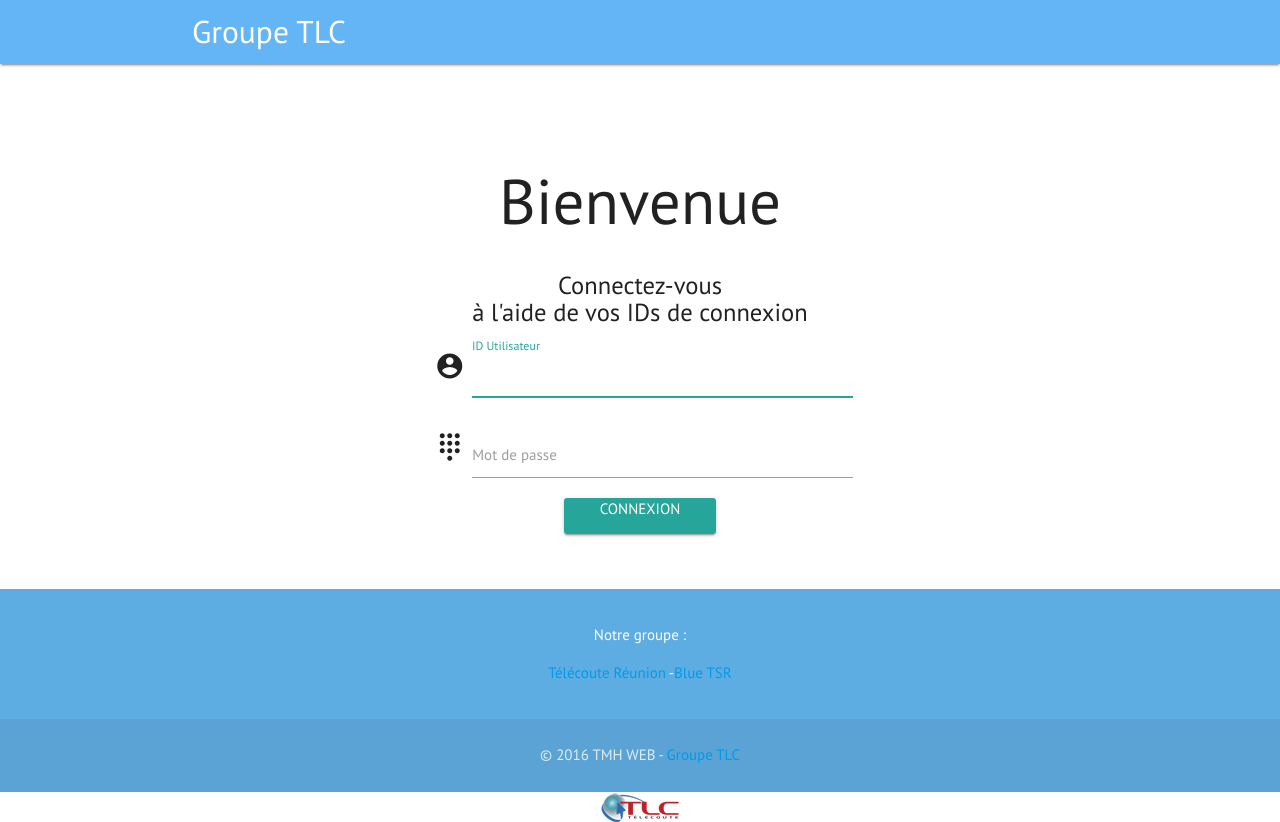
After one commit to Sweezy974/commande, a PHP site: template views/login/index.html.twig in a window 1280 px wide. The commit adds this page. Run offline with PHP 8.4, Linux system fonts and the light colour scheme; the template is opened without the code that fills it, so the values that code supplies are empty; some libraries are stand-ins or nearby versions.

Commit message:
17h 26/06

```diff
--- a/views/base/navbar.html.twig
+++ b/views/base/navbar.html.twig
@@ -74,7 +74,7 @@ nav ul a:hover {
             <!-- <li><a href="#!">Déclarer un bug</a></li> -->
 
             <li class="divider"></li>
-            <li><a href="./?action=logout"><i class="fa fa-sign-out"></i>Déconnexion</a></li>
+            <li><a href="./c?=index&t=logout"><i class="fa fa-sign-out"></i>Déconnexion</a></li>
           </ul>
         </li>
           <?php echo $AdmBtnHTML; ?>
--- /dev/null
+++ b/views/login/index.html.twig
@@ -0,0 +1,151 @@
+<!-- Verification de Session -->
+<!-- <?php
+require_once('app/config.php');
+$monUrl = "http://".$_SERVER['HTTP_HOST'].$_SERVER['REQUEST_URI'];
+if ($_GET['action'] == "logout"){
+  session_destroy();
+}
+if ($_SESSION['open']!=1)
+{
+  if (isset($_POST['login']) && isset($_POST['password'])){
+    $req =  $bdd->prepare('select * from users where login = \''.$_POST['login'].'\' and pwd = \''.md5($_POST['password']).'\' ');
+    $req->execute();
+    $res = $req->rowCount();
+
+    if ($res >= 1){
+      $resId = $req->fetchAll();
+      // MAJ dernière date de connexion dans BDD
+      $reqlast = $bdd->prepare('update users set last = NOW() where id = \''.$resId[0]['id'].'\'');
+      $reqlast->execute();
+      // reccup. infos dans la table users dans BDD
+      $req =  $bdd->prepare('select * from users where id = \''.$resId[0]['id'].'\'');
+      $req->execute();
+      $resSession = $req->fetchAll();
+      $_SESSION['id_group'] =  $resSession[0]['id_group'];
+      $_SESSION['login'] =  $resSession[0]['login'];
+      $_SESSION['nom'] =  $resSession[0]['nom'];
+      $_SESSION['prenom'] =  $resSession[0]['prenom'];
+      $_SESSION['last'] =  $resSession[0]['last'];
+      $_SESSION['droits'] =  $resSession[0]['droits'];
+      $_SESSION['id'] =  $resSession[0]['id'];
+      $_SESSION['mail'] =  $resSession[0]['mail'];
+      $_SESSION['open'] = 1;
+      if (strstr($monUrl, "index.php")){
+        header('location: home.php');
+      }
+      else{
+        header('location: '.$monUrl);
+        // echo $:monUrl;
+      }
+      // header('location: home.php');
+      // var_dump($_SESSION);
+    }
+    else{$error = "Erreur de connexion"; echo $error;}
+
+  }
+}
+
+elseif($_SESSION['open'] == 1){
+        header('location: home.php');
+}
+
+else {}
+
+
+?> -->
+{% include 'base/layout.html.twig'%}
+<!--first page -->
+
+<body class="white" style="background:white!important;">
+  <nav class="blue lighten-2">
+    <div class="nav-wrapper">
+      <div class="container">
+
+        <a href="http://telecoute.re/" class="brand-logo">Groupe TLC</a>
+        <!--
+        <ul id="nav-mobile" class="right hide-on-med-and-down">
+        <li><a href="sass.html">Sass</a></li>
+        <li><a href="badges.html">Components</a></li>
+        <li><a href="collapsible.html">JavaScript</a></li>
+      </ul>
+
+    -->
+
+  </div>
+</div>
+</nav>
+
+<div class="container" >
+  <div class="row">
+
+
+    <div class=" col s12 center ">
+      <h1 style="padding-top:70px!important;">Bienvenue </h1>
+    </div>
+
+
+    <div class="col s12 container center">
+
+      <form class="col s6 offset-s3" method="post" action="/?c=index&t=login">
+
+        <h5>Connectez-vous <br> à l'aide de vos IDs de connexion</h5>
+
+        <div class="row">
+
+
+
+          <div class="input-field col s12">
+            <i class="material-icons prefix">account_circle</i>
+            <input  required class="center" id="icon_prefix" type="text" class="validate" name="login" id="username" autofocus>
+            <label for="icon_prefix">ID Utilisateur</label>
+          </div>
+
+
+
+
+          <div class="input-field col s12">
+            <i class="material-icons prefix">dialpad</i>
+            <input required  class="center" id="icon_telephone" type="password" class="validate" name="password" id="password">
+            <label for="icon_telephone">Mot de passe</label>
+          </div>
+
+          <div class="col s12">
+            <input type="submit" class="waves-effect waves-light btn" value="Connexion">
+          </div>
+
+        </div>
+
+      </form>
+    </div>
+
+
+
+  </div>
+</div>
+
+<footer class="page-footer" style="background-color:#5dade2;">
+  <div class="container">
+    <div class="row">
+
+      <div class="col s12 center">
+        <p class="">Notre groupe : </p>
+        <p class="grey-text text-lighten-4"><a href="http://www.bluetsr.re/">Télécoute Réunion </a>-<a href="http://www.bluetsr.re/">Blue TSR</a> </p>
+      </div>
+    </div>
+  </div>
+  <div class="footer-copyright">
+    <div class="container center">
+
+      <p>© 2016 TMH WEB - <a href="http://telecoute.re/">Groupe TLC</a> </p>
+
+    </div>
+  </div>
+</footer>
+
+<div class="col s12 center">
+  <img src="views/base/media/img/tlc-logo.jpg" alt="tlc-logo" />
+
+</div>
+
+
+{% include 'base/bottom.html.twig'%}
```
Also changed, not shown: controllers/IndexController.php (+25 -18 lines), models/User.php (added, +71 -0 lines), views/base/media/img/tlc-logo.jpg (added).
